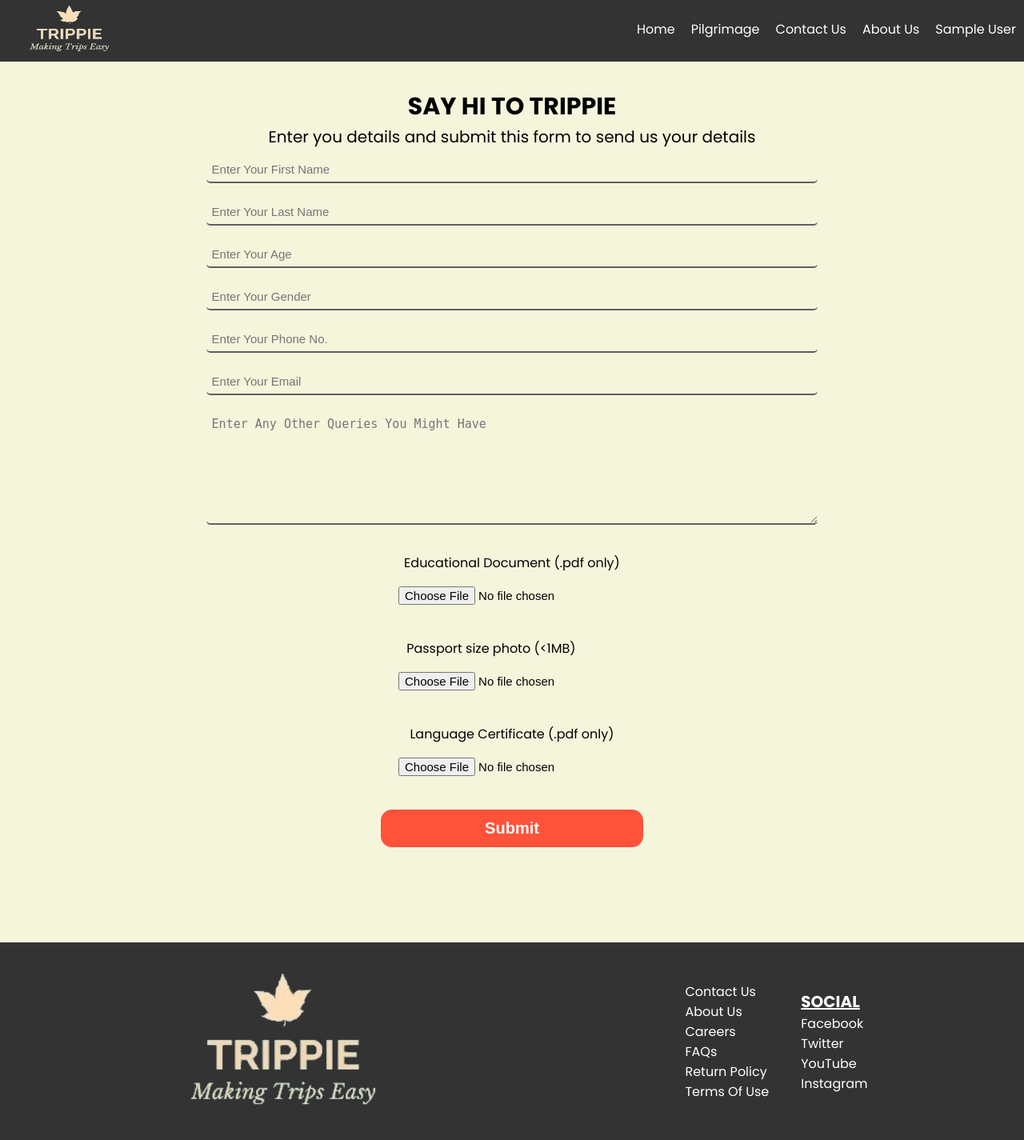
After one commit to namansingh10/woc_travel, a PHP site: page /newguide.php in a window 1280 px wide. The commit adds this page. Shown: the whole page at 80% size. Run offline with PHP 8.4, Linux system fonts and the light colour scheme; the visitor is signed in with stand-in values (Sample User, id 1); some libraries are stand-ins or nearby versions.

Commit message:
guide updated

```diff
--- a/index.php
+++ b/index.php
@@ -33,7 +33,7 @@
                         ?>
                     </a>
                     <a href="pilgrimage.php">Pilgrimage</a>
-                    <a href="newguide.html">Become A Guide</a>
+                    <a href="newguide.php">Become A Guide</a>
                     <a href="contact.html">Contact Us</a>
                     <a href="about.html">About Us</a>
                     <a href="index.html">Logout</a>
--- /dev/null
+++ b/newguide.php
@@ -0,0 +1,112 @@
+<?php
+    session_start();
+?>
+<!DOCTYPE html>
+<html lang="en">
+
+<head>
+    <meta charset="UTF-8">
+    <meta http-equiv="X-UA-Compatible" content="IE=edge">
+    <meta name="viewport" content="width=device-width, initial-scale=1.0">
+    <title>Trippie | Become A Guide</title>
+    <link rel="stylesheet" type="text/css" href="style.css">
+    <link rel="stylesheet" type="text/css" href="newguidestyle.css">
+    <link rel="shortcut icon" type="image/x-icon" href="favicon.ico" />
+    <link href="https://fonts.googleapis.com/css2?family=Poppins:wght@300;400;500;600;700&display=swap"
+        rel="stylesheet">
+    <link rel="stylesheet" href="https://stackpath.bootstrapcdn.com/font-awesome/4.7.0/css/font-awesome.min.css">
+    <link rel="stylesheet" href="scroll.css">
+
+</head>
+
+<body>
+
+    <header>
+        <div class="navbar">
+            <div class="logo">
+                <a href="index.html"><img src="images/logo1.png" width="150px" height="70px"></a>
+            </div>
+            <nav>
+                <a href="index.php">Home</a>
+                <a href="pilgrimage.php">Pilgrimage</a>
+                <a href="contact.html">Contact Us</a>
+                <a href="">About Us</a>
+                <a href="index.php">
+                        <?php
+                            echo $_SESSION['name'];
+                        ?>
+                </a>
+
+            </nav>
+        </div>
+    </header>
+
+    <section class="bg1">
+
+        <div class="newg">
+            <h1>SAY HI TO TRIPPIE</h1>
+            <p>Enter you details and submit this form to send us your details</p>
+            <div class="alert">Thank you for submitting the form. We will get back to you shortly.</div>
+            <form id="newguide-form">
+                <input type="text" name="fname" id="fname" placeholder="Enter Your First Name" required>
+                <input type="text" name="lname" id="lname" placeholder="Enter Your Last Name" required>
+                <input type="text" name="age" id="age" placeholder="Enter Your Age" required>
+                <input type="text" name="gender" id="gender" placeholder="Enter Your Gender" required>
+                <input type="phone" name="phone" id="phone" placeholder="Enter Your Phone No." required>
+                <input type="email" name="email" id="email" placeholder="Enter Your Email" required>
+                <textarea name="desc" id="desc" cols="30" rows="7"
+                    placeholder="Enter Any Other Queries You Might Have"></textarea>
+                <br>
+                <label for="myFile">Educational Document (.pdf only)</label>
+                <span><input class="file" type="file" id="myFile" name="filename" required></span>
+                <br>
+                <label for="myPic">Passport size photo (&lt;1MB)&nbsp;&emsp;&emsp;&emsp;</label>
+                <span><input class="file" type="file" id="myPic" name="filename" required></span>
+                <br>
+                <label for="myLang">Language Certificate (.pdf only)</label>
+                <span><input class="file" type="file" id="myLang" name="filename" required></span>
+                <br>
+                <button class="btn" type="submit">Submit</button>
+            </form>
+        </div>
+
+        <!-- ---------footer start--------- -->
+
+
+        <div class="footer">
+            <div class="row">
+                <div class="col-1">
+                    <a href="index.html"><img src="images/logo1.png" width="350px" height="200px"></a>
+                </div>
+                <div class="row2">
+                    <div class="col-2">
+                        <ul>
+                            <li><a href="">Contact Us</a></li>
+                            <li><a href="">About Us</a></li>
+                            <li><a href="">Careers</a></li>
+                            <li><a href="">FAQs</a></li>
+                            <li><a href="">Return Policy</a></li>
+                            <li><a href="">Terms Of Use</a></li>
+                        </ul>
+                    </div>
+                    <div class="col-2">
+                        <ul>
+                            <li><b><u>SOCIAL</u></b></li>
+                            <li><a href="">Facebook</a></li>
+                            <li><a href="">Twitter</a></li>
+                            <li><a href="">YouTube</a></li>
+                            <li><a href="">Instagram</a></li>
+                        </ul>
+                    </div>
+                </div>
+            </div>
+        </div>
+    </section>
+    <!-- ---------footer end--------- -->
+
+    <script src="https://www.gstatic.com/firebasejs/8.6.2/firebase.js"></script>
+    <script src="newmain.js"></script>
+
+</body>
+
+</html>
```
